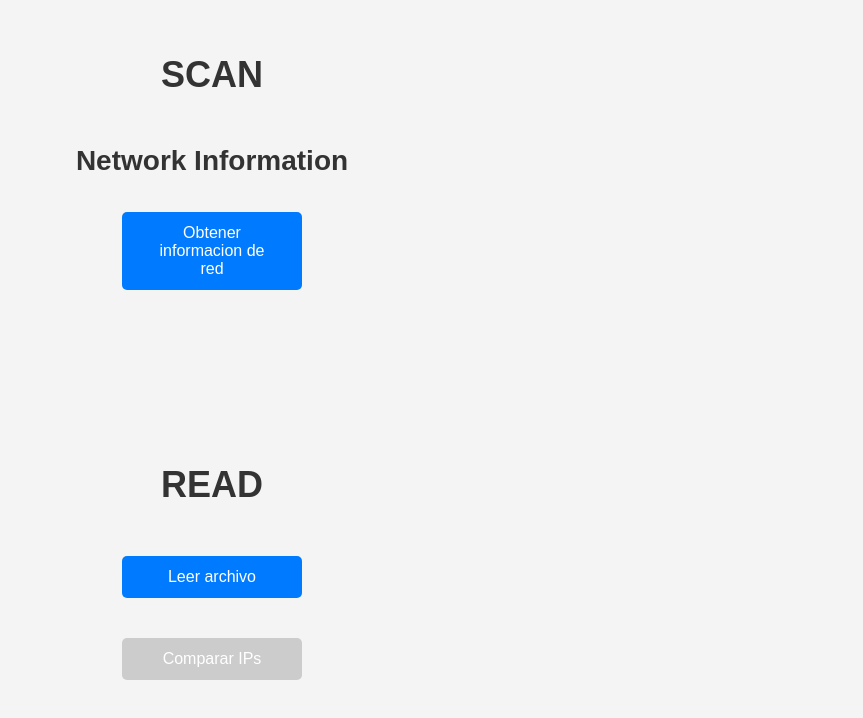
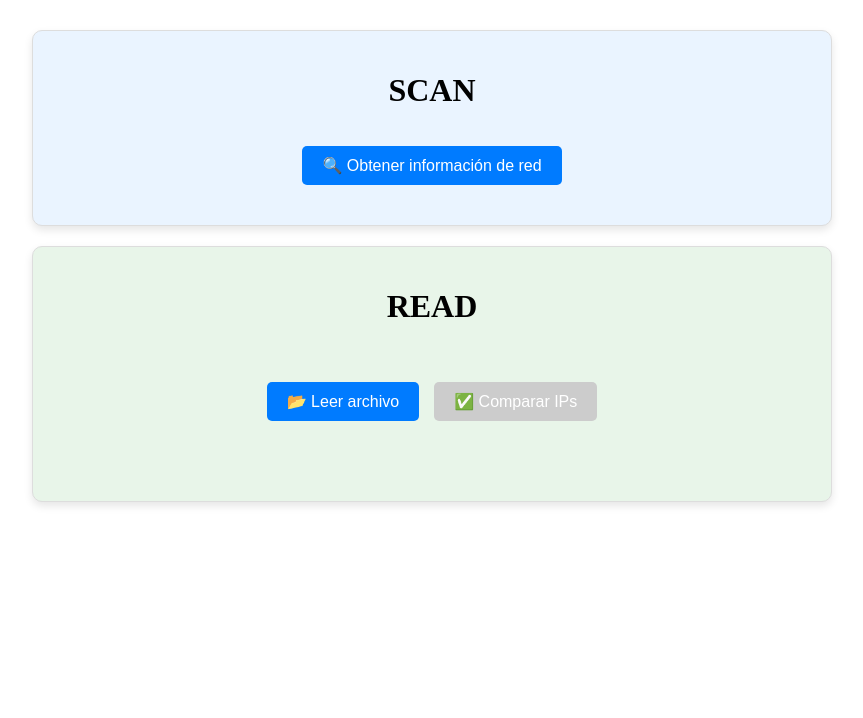
Before and after one commit to juanignacioolmedo/network-scanner, a React (Create React App) app in the folder frontend/: page / in a window 1280 px wide. Shown: the top 718 px of the page, without its empty margins (208-1071 px from the left). Built offline with nearby package versions, Linux system fonts and the light colour scheme.

Commit message:
Actualizar App.css, App.js y 4 más archivos...

```diff
--- a/frontend/src/App.css
+++ b/frontend/src/App.css
@@ -1,47 +1,27 @@
-/* General styles */
-body {
-  font-family: 'Arial', sans-serif;
-  background-color: #f4f4f4;
-  margin: 0;
-  padding: 0;
-  display: flex;
-  justify-content: center;
-  align-items: flex-start; /* Alinea al principio */
-  flex-direction: column;
-  height: 100vh;
-  padding-top: 20px; /* Añadir un espacio superior */
-}
-
-/* Contenedor principal */
-div {
-  padding: 20px;
+.app-container {
   display: flex;
   flex-direction: column;
   align-items: center;
-  width: 100%;
-  max-width: 800px; /* Limita el ancho del contenido */
+  gap: 20px;
+  padding: 20px;
 }
 
-/* Contenedor de los botones */
 .buttons-container {
   display: flex;
   justify-content: center;
-  gap: 30px; /* Espacio entre los botones */
-  margin-bottom: 30px; /* Espacio entre botones y resultados */
+  gap: 15px;
+  margin-bottom: 20px;
 }
 
-/* Estilo de los botones */
 button {
+  padding: 10px 20px;
+  font-size: 16px;
   background-color: #007bff;
   color: white;
   border: none;
-  padding: 12px 25px;
+  border-radius: 5px;
   cursor: pointer;
-  font-size: 16px;
-  border-radius: 5px;
-  transition: background-color 0.3s;
-  width: 150px; /* Establecer un ancho fijo para los botones */
-  text-align: center; /* Centra el texto en el botón */
+  transition: background-color 0.3s ease;
 }
 
 button:hover {
@@ -49,63 +29,20 @@ button:hover {
 }
 
 button:disabled {
-  background-color: #cccccc;
+  background-color: #ccc;
   cursor: not-allowed;
 }
 
-/* Resultados */
-.result-container {
-  background-color: #fff;
-  padding: 20px;
-  border-radius: 8px;
-  box-shadow: 0 0 10px rgba(0, 0, 0, 0.1);
-  text-align: center;
-  width: 100%; /* Asegura que ocupe el ancho del contenedor */
-  max-width: 700px; /* Limita el ancho máximo */
-  margin-top: 20px; /* Separación entre los botones y los resultados */
+.results-container {
+  width: 100%;
+  max-width: 600px;
+  text-align: left;
 }
 
-.result-item {
-  font-size: 18px;
-  margin: 10px 0;
+.result-container {
+  background-color: #f8f9fa;
+  padding: 15px;
+  border-radius: 8px;
+  box-shadow: 0 4px 6px rgba(0, 0, 0, 0.1);
+  font-size: 14px;
 }
-
-/* Estilos de error */
-.error {
-  color: red;
-  font-weight: bold;
-}
-
-/* Estilo del título */
-h1 {
-  color: #333;
-  font-size: 28px;
-  margin-bottom: 15px;
-}
-
-/* Contenedor de los botones de "Scan" y "Read" */
-.buttons-container {
-  display: flex;
-  justify-content: space-between;
-  width: 100%;
-  gap: 20px; /* Separación entre botones */
-  max-width: 750px; /* Limita el ancho máximo de los botones */
-}
-
-/* Estilo de los botones cuando están juntos */
-button {
-  width: 180px;
-  font-size: 16px;
-}
-
-/* Contenedores de resultados deben ser iguales */
-.scan-result-container, .read-result-container {
-  background-color: #fff;
-  padding: 20px;
-  border-radius: 8px;
-  box-shadow: 0 0 10px rgba(0, 0, 0, 0.1);
-  width: 100%;
-  max-width: 700px;
-  margin-top: 20px;
-  text-align: center;
-}
--- a/frontend/src/App.js
+++ b/frontend/src/App.js
@@ -1,5 +1,5 @@
 import React, { useState } from 'react';
-import './App.css'; // Asegúrate de importar el archivo de estilos
+import './App.css';
 
 function App() {
   const [serverIpAddress, setServerIpAddress] = useState('');
@@ -8,7 +8,7 @@ function App() {
   const [dataSource, setDataSource] = useState('');
   const [loading, setLoading] = useState(false);
   const [scanIpAddress, setScanIpAddress] = useState('');
-  const [isFileRead, setIsFileRead] = useState(false); // Nuevo estado para verificar si el archivo fue leído
+  const [isFileRead, setIsFileRead] = useState(false);
 
   const fetchWithTimeout = (url, options, timeout) => {
     const controller = new AbortController();
@@ -16,7 +16,7 @@ function App() {
     const timeoutId = setTimeout(() => controller.abort(), timeout);
 
     return fetch(url, { ...options, signal })
-      .then(response => {
+      .then((response) => {
         clearTimeout(timeoutId);
         return response.json();
       })
@@ -37,13 +37,17 @@ function App() {
     setLoading(true);
 
     try {
-      const parsedData = await fetchWithTimeout('http://localhost:3002/scan', { method: 'GET' }, 10000);
-      setScanIpAddress(parsedData["DESCARGAS"]["IP_SERVER"]);
-      setServerIpAddress(parsedData["DESCARGAS"]["IP_SERVER"]);
-      setUrlDescarga(parsedData["DESCARGAS"]["URL_DESCARGA"]);
-      setDataSource(parsedData["ENTRADA"]["DATASOURCE"]);
+      const parsedData = await fetchWithTimeout(
+        'http://localhost:3002/scan',
+        { method: 'GET' },
+        10000
+      );
+      setScanIpAddress(parsedData['DESCARGAS']['IP_SERVER']);
+      setServerIpAddress(parsedData['DESCARGAS']['IP_SERVER']);
+      setUrlDescarga(parsedData['DESCARGAS']['URL_DESCARGA']);
+      setDataSource(parsedData['ENTRADA']['DATASOURCE']);
       setShowFileContent(true);
-      setIsFileRead(true); // Marca el archivo como leído
+      setIsFileRead(true);
     } catch (err) {
       alert(err.message || 'Failed to fetch devices');
     } finally {
@@ -52,38 +56,48 @@ function App() {
   };
 
   const compareIps = () => {
-    // Verificar si ambas IPs están definidas y si ambas lecturas se han hecho
     if (!scanIpAddress || !dataSource || !isFileRead) {
-      alert("Primero debe obtener la información de la red y leer el archivo.");
+      alert('Primero debe obtener la información de la red y leer el archivo.');
       return;
     }
 
     if (scanIpAddress === dataSource) {
-      alert("¡Todo está bien! Las IPs coinciden.");
+      alert('¡Todo está bien! Las IPs coinciden.');
     } else {
-      alert("Las IPs no coinciden.");
+      alert('Las IPs no coinciden.');
     }
   };
 
   return (
     <div className="app-container">
-
       <div className="buttons-container">
-        <button onClick={fetchDevices} disabled={loading}>
-          {loading ? 'Cargando...' : 'Leer archivo'}
+        <button
+          onClick={fetchDevices}
+          disabled={loading}
+          className="read-button"
+        >
+          {loading ? 'Cargando...' : '📂 Leer archivo'}
         </button>
-
-        <button onClick={compareIps} disabled={!showFileContent || !isFileRead}>
-          Comparar IPs
+        <button
+          onClick={compareIps}
+          disabled={!showFileContent || !isFileRead}
+          className="read-button"
+        >
+          ✅ Comparar IPs
         </button>
       </div>
-
       <div className="results-container">
         {showFileContent && (
           <div className="result-container">
-            <div><strong>IP del servidor:</strong> {serverIpAddress}</div>
-            <div><strong>URL de descarga:</strong> {urlDeDescarga}</div>
-            <div><strong>Datasource:</strong> {dataSource}</div>
+            <div>
+              <strong>IP del servidor:</strong> {serverIpAddress}
+            </div>
+            <div>
+              <strong>URL de descarga:</strong> {urlDeDescarga}
+            </div>
+            <div>
+              <strong>Datasource:</strong> {dataSource}
+            </div>
           </div>
         )}
       </div>
--- a/frontend/src/Scan.css
+++ b/frontend/src/Scan.css
@@ -5,31 +5,25 @@ body {
   margin: 0;
   padding: 0;
   display: flex;
-  justify-content: center;
+  flex-direction: column; /* Cambiado para soporte en dispositivos móviles */
   align-items: center;
-  height: 100vh;
+  min-height: 100vh; /* Asegurar que cubra toda la pantalla */
 }
 
-div {
-  padding: 20px;
-  display: flex;
-  flex-direction: column;
-  align-items: center;
-}
-
+/* Botones generales */
 button {
-  background-color: #28a745;
-  color: white;
+  padding: 15px 30px; /* Tamaño interno más grande */
+  font-size: 18px;
+  font-weight: bold;
+  border-radius: 8px;
   border: none;
-  padding: 10px 20px;
   cursor: pointer;
-  font-size: 16px;
-  border-radius: 5px;
-  transition: background-color 0.3s;
+  transition: background-color 0.3s ease, transform 0.2s ease;
 }
 
 button:hover {
-  background-color: #218838;
+  transform: scale(1.1);
+  box-shadow: 0 4px 8px rgba(0, 0, 0, 0.2);
 }
 
 button:disabled {
@@ -37,24 +31,27 @@ button:disabled {
   cursor: not-allowed;
 }
 
-h1 {
-  color: #333;
-  font-size: 32px; /* Bigger header size */
-  margin-bottom: 20px;
+/* Botones específicos con íconos */
+button.scan-button {
+  display: flex;
+  align-items: center;
+  gap: 10px;
+  background-color: #007bff;
+  color: white;
 }
 
-.result-container {
-  background-color: #fff;
-  padding: 15px;
-  border-radius: 5px;
-  box-shadow: 0 0 10px rgba(0, 0, 0, 0.1);
-  text-align: center; /* Center content */
+button.scan-button:hover {
+  background-color: #0056b3;
 }
 
-p {
-  font-size: 16px;
+button.read-button {
+  display: flex;
+  align-items: center;
+  gap: 10px;
+  background-color: #28a745;
+  color: white;
 }
 
-.error {
-  color: red;
+button.read-button:hover {
+  background-color: #218838;
 }
--- a/frontend/src/Scan.js
+++ b/frontend/src/Scan.js
@@ -6,16 +6,15 @@ function Scan() {
   const [networkInfo, setNetworkInfo] = useState({ ip: '', hostname: '' });
   const [loading, setLoading] = useState(false);
   const [error, setError] = useState(null);
-  const [searched, setSearched] = useState(false); // Estado para verificar si se ha buscado
+  const [searched, setSearched] = useState(false);
 
-  // Function to handle timeout for the fetch request
   const fetchWithTimeout = (url, options, timeout) => {
     const controller = new AbortController();
     const signal = controller.signal;
     const timeoutId = setTimeout(() => controller.abort(), timeout);
 
     return fetch(url, { ...options, signal })
-      .then(response => {
+      .then((response) => {
         clearTimeout(timeoutId);
         return response.json();
       })
@@ -28,14 +27,17 @@ function Scan() {
       });
   };
 
-  // Function to fetch network information when the button is clicked
   const fetchNetworkInfo = async () => {
-    setSearched(true); // Marca que se ha hecho una búsqueda
+    setSearched(true);
     setLoading(true);
     setError(null);
     try {
-      const response = await fetchWithTimeout('http://localhost:' + portToConnect + '/local-info', { method: 'GET' }, 10000); // 10 seconds timeout
-      setNetworkInfo(response); // Update state with the fetched IP and hostname
+      const response = await fetchWithTimeout(
+        `http://localhost:${portToConnect}/local-info`,
+        { method: 'GET' },
+        10000
+      );
+      setNetworkInfo(response);
     } catch (err) {
       setError(err.message || 'Failed to fetch network information');
     } finally {
@@ -44,24 +46,29 @@ function Scan() {
   };
 
   return (
-    <div className='scan-container'>
-      <h1>Network Information</h1>
+    <div className="scan-container">
       <div className="buttons-container">
-        <button onClick={fetchNetworkInfo} disabled={loading}>
-          {loading ? 'Cargando...' : 'Obtener informacion de red'}
+        <button
+          className="scan-button"
+          onClick={fetchNetworkInfo}
+          disabled={loading}
+        >
+          {loading ? 'Cargando...' : '🔍 Obtener información de red'}
         </button>
       </div>
-
-      {loading && <p>Cargando informacion de red...</p>}
+      {loading && <p>Cargando información de red...</p>}
       {error && <p className="error">Error: {error}</p>}
-
-      {/* Muestra el mensaje solo si se ha buscado y no hay información */}
-      {searched && networkInfo.ip === '' && !loading && !error && <p>No se encontro ninguna informacion</p>}
-
+      {searched && networkInfo.ip === '' && !loading && !error && (
+        <p>No se encontró ninguna información</p>
+      )}
       {!loading && !error && networkInfo.ip && (
         <div className="result-container">
-          <p>IP: {networkInfo.ip}</p>
-          <p>Hostname: {networkInfo.hostname}</p>
+          <p>
+            <strong>IP:</strong> {networkInfo.ip}
+          </p>
+          <p>
+            <strong>Hostname:</strong> {networkInfo.hostname}
+          </p>
         </div>
       )}
     </div>
--- a/frontend/src/index.css
+++ b/frontend/src/index.css
@@ -1,80 +1,63 @@
-/* General styles */
-body {
-  font-family: 'Arial', sans-serif;
-  background-color: #f4f4f4;
-  margin: 0;
-  padding: 0;
+.main-container {
+  display: flex;
+  flex-direction: column;
+  gap: 20px;
+  width: 100%;
+  max-width: 800px;
+  margin: 20px auto;
+  padding: 10px;
+}
+
+.section-container {
+  padding: 20px;
+  background-color: #f9f9f9;
+  border: 1px solid #ddd;
+  border-radius: 10px;
+  box-shadow: 0 4px 8px rgba(0, 0, 0, 0.1);
   display: flex;
   flex-direction: column;
   align-items: center;
-  justify-content: center; /* Centra verticalmente */
-  height: 100vh;
+  gap: 15px;
 }
 
-/* Header container styling */
-.header-container {
-  text-align: center;
-  margin: 10px 0; /* Reduce el margen entre los contenedores */
-  width: 100%; /* Ensancha el contenedor para que ocupe el 100% del ancho disponible */
-  max-width: 600px; /* Limita el ancho máximo */
-  padding: 20px;
+.scan-section {
+  background-color: #eaf4ff;
 }
 
-/* Title (SCAN, READ) styling */
-.header-title {
-  font-size: 36px; /* Bigger size for headers */
-  color: #333;
-  margin-bottom: 10px;
-  font-weight: bold;
+.read-section {
+  background-color: #e8f5e9;
 }
 
-div {
-  padding: 20px;
+.result-container {
   display: flex;
   flex-direction: column;
-  align-items: center;
+  justify-content: center;
+  align-items: flex-start;
+  padding: 15px;
+  background-color: #ffffff;
+  border: 1px solid #ddd;
+  border-radius: 8px;
+  box-shadow: 0 2px 4px rgba(0, 0, 0, 0.1);
   width: 100%;
-  max-width: 600px; /* Limita el ancho máximo */
+  max-width: 600px;
+  min-height: 80px;
+  font-size: 14px;
+  line-height: 1.5;
+  margin: 10px 0;
 }
 
-button {
-  background-color: #007bff;
-  color: white;
-  border: none;
-  padding: 10px 20px;
-  cursor: pointer;
-  font-size: 16px;
-  border-radius: 5px;
-  transition: background-color 0.3s;
-  margin-bottom: 20px;
+.result-container div, .result-container p {
+  margin: 5px 0;
+  font-size: 14px;
+  font-weight: normal;
+  color: #333;
 }
 
-button:hover {
-  background-color: #0056b3;
+.result-container div strong, .result-container p strong {
+  font-weight: bold;
+  color: #000;
 }
 
-button:disabled {
-  background-color: #cccccc;
-  cursor: not-allowed;
-}
-
-/* Section styles */
-.result-container {
-  background-color: #fff;
-  padding: 20px;
-  border-radius: 5px;
-  box-shadow: 0 0 10px rgba(0, 0, 0, 0.1);
-  text-align: center; /* Center content */
-  width: 100%;
-  max-width: 600px; /* Limita el ancho máximo */
+body {
   margin-top: 20px;
 }
-
-.result-item {
-  margin: 10px 0;
-  font-size: 16px;
-}
-
-.error {
-  color: red;
-}
--- a/frontend/src/index.js
+++ b/frontend/src/index.js
@@ -7,13 +7,15 @@ import Scan from './Scan'; // ESTE ES EL SCAN
 const root = ReactDOM.createRoot(document.getElementById('root'));
 root.render(
   <React.StrictMode>
-    <div className="header-container">
-      <h1 className="header-title">SCAN</h1>
-      <Scan />
-    </div>
-    <div className="header-container">
-      <h1 className="header-title">READ</h1>
-      <App />
+    <div className="main-container">
+      <div className="section-container scan-section">
+        <h1 className="header-title header-title-scan">SCAN</h1>
+        <Scan />
+      </div>
+      <div className="section-container read-section">
+        <h1 className="header-title header-title-read">READ</h1>
+        <App />
+      </div>
     </div>
   </React.StrictMode>
 );
```
